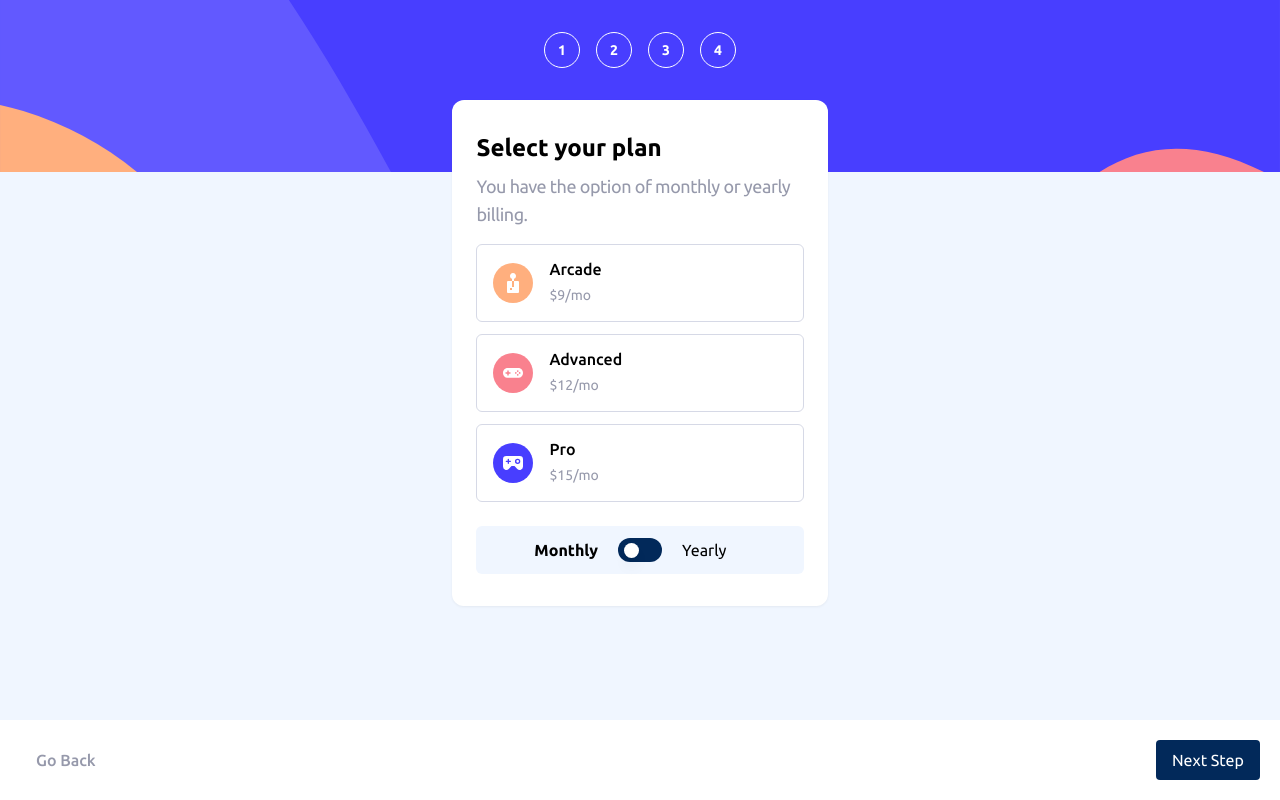
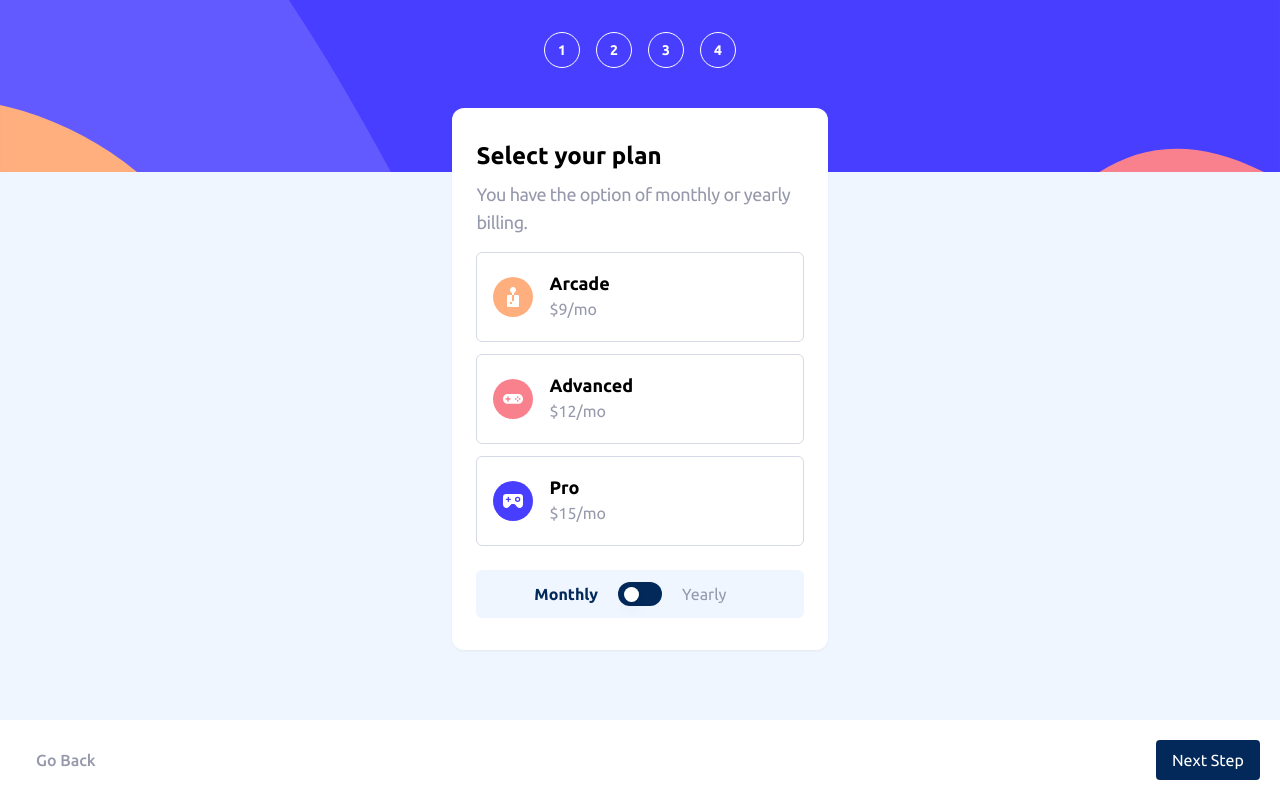
Before and after one commit to ndrvndr/multi-step-form-frontendmentor, a React (Vite) app: page /plan in a window 1280 px wide. Built offline with nearby package versions, Linux system fonts and the light colour scheme.

Commit message:
finished creating the plan page

```diff
--- a/src/components/Elements/ToggleButton/index.jsx
+++ b/src/components/Elements/ToggleButton/index.jsx
@@ -1,14 +1,22 @@
 import * as React from "react";
 import { Switch } from "@headlessui/react";
-// import PropTypes from "prop-types";
+import PropTypes from "prop-types";
 
-const ToggleButton = () => {
+const ToggleButton = (props) => {
+  const { handleToggle } = props;
   const [enabled, setEnabled] = React.useState(false);
+
+  React.useEffect(() => {
+    handleToggle(enabled);
+  }, [handleToggle, enabled]);
+
   return (
     <div className="mt-6 flex items-center justify-center rounded-md bg-neutral-magnolia py-3">
       <span
         className={`${
-          enabled ? "font-normal" : "font-semibold"
+          enabled
+            ? "font-normal text-neutral-cool-gray"
+            : "font-semibold text-primary-marine-blue"
         } w-16 text-right`}
       >
         Monthly
@@ -27,7 +35,9 @@ const ToggleButton = () => {
       </Switch>
       <span
         className={`${
-          enabled ? "font-semibold" : "font-normal"
+          enabled
+            ? "font-semibold text-primary-marine-blue"
+            : "font-normal text-neutral-cool-gray"
         } w-16 text-left`}
       >
         Yearly
@@ -36,6 +46,6 @@ const ToggleButton = () => {
   );
 };
 
-ToggleButton.propTypes = {};
+ToggleButton.propTypes = { handleToggle: PropTypes.func.isRequired };
 
 export default ToggleButton;
--- a/src/components/Elements/plan/Label.jsx
+++ b/src/components/Elements/plan/Label.jsx
@@ -1,11 +1,14 @@
 import PropTypes from "prop-types";
 
 const Label = (props) => {
-  const { label, price } = props;
+  const { label, price, enabled } = props;
   return (
-    <div className="ml-4 space-y-2">
-      <div className="font-medium">{label}</div>
-      <div className="text-sm text-neutral-cool-gray">{price}</div>
+    <div className="ml-4">
+      <div className="h-7 text-lg font-semibold">{label}</div>
+      <div className="h-7 text-base text-neutral-cool-gray">{price}</div>
+      <span className={`${enabled ? "inline" : "hidden"} h-7 text-sm`}>
+        2 months free
+      </span>
     </div>
   );
 };
@@ -13,6 +16,7 @@ const Label = (props) => {
 Label.propTypes = {
   label: PropTypes.string.isRequired,
   price: PropTypes.string.isRequired,
+  enabled: PropTypes.bool.isRequired,
 };
 
 export default Label;
--- a/src/components/Elements/plan/index.jsx
+++ b/src/components/Elements/plan/index.jsx
@@ -3,11 +3,15 @@ import Icon from "./icon";
 import Label from "./label";
 
 const PlanBox = (props) => {
-  const { src, alt, label, price } = props;
+  const { src, alt, label, price, enabled, handleClick, classname } = props;
+
   return (
-    <div className="flex rounded-md border border-solid border-neutral-light-gray p-4">
+    <div
+      onClick={handleClick}
+      className={`${classname} flex cursor-pointer rounded-md border border-solid p-4 hover:border-primary-marine-blue hover:bg-neutral-magnolia`}
+    >
       <Icon src={src} alt={alt} />
-      <Label label={label} price={price} />
+      <Label label={label} price={price} enabled={enabled} />
     </div>
   );
 };
@@ -17,6 +21,9 @@ PlanBox.propTypes = {
   alt: PropTypes.string.isRequired,
   label: PropTypes.string.isRequired,
   price: PropTypes.string.isRequired,
+  enabled: PropTypes.bool.isRequired,
+  handleClick: PropTypes.func,
+  classname: PropTypes.string.isRequired,
 };
 
 export default PlanBox;
--- a/src/components/Fragments/PlanBoxes.jsx
+++ b/src/components/Fragments/PlanBoxes.jsx
@@ -1,27 +1,70 @@
+import * as React from "react";
+import PropTypes from "prop-types";
 import PlanBox from "../Elements/plan";
-
 import IconArcade from "../../assets/images/icon-arcade.svg";
 import IconAdvanced from "../../assets/images/icon-advanced.svg";
 import IconPro from "../../assets/images/icon-pro.svg";
 
-const PlanBoxes = () => {
+const PlanBoxes = (props) => {
+  const { enabled } = props;
+  const [isClicked, setIsClicked] = React.useState({
+    arcade: false,
+    advanced: false,
+    pro: false,
+  });
+
+  const handleClick = (plan) => {
+    setIsClicked({
+      arcade: plan === "arcade",
+      advanced: plan === "advanced",
+      pro: plan === "pro",
+    });
+  };
   return (
     <div className="space-y-3">
       <PlanBox
         src={IconArcade}
         alt="Arcade Icon"
         label="Arcade"
-        price="$9/mo"
+        price={enabled ? "$90/yr" : "$9/mo"}
+        enabled={enabled}
+        handleClick={() => handleClick("arcade")}
+        classname={
+          isClicked.arcade
+            ? "bg-neutral-magnolia border-primary-marine-blue"
+            : "bg-white border border-neutral-light-gray"
+        }
       />
       <PlanBox
         src={IconAdvanced}
         alt="Advanced Icon"
         label="Advanced"
-        price="$12/mo"
+        price={enabled ? "$120/yr" : "$12/mo"}
+        enabled={enabled}
+        handleClick={() => handleClick("advanced")}
+        classname={
+          isClicked.advanced
+            ? "bg-neutral-magnolia border-primary-marine-blue"
+            : "bg-white border border-neutral-light-gray"
+        }
       />
-      <PlanBox src={IconPro} alt="Pro Icon" label="Pro" price="$15/mo" />
+      <PlanBox
+        src={IconPro}
+        alt="Pro Icon"
+        label="Pro"
+        price={enabled ? "$150/yr" : "$15/mo"}
+        enabled={enabled}
+        handleClick={() => handleClick("pro")}
+        classname={
+          isClicked.pro
+            ? "bg-neutral-magnolia border-primary-marine-blue"
+            : "bg-white border border-neutral-light-gray"
+        }
+      />
     </div>
   );
 };
 
+PlanBoxes.propTypes = { enabled: PropTypes.bool.isRequired };
+
 export default PlanBoxes;
--- a/src/components/Layout/AuthLayout.jsx
+++ b/src/components/Layout/AuthLayout.jsx
@@ -5,7 +5,7 @@ const AuthLayout = (props) => {
   const { children } = props;
   return (
     <div className="flex flex-col items-center">
-      <div className="fixed flex h-[172px] w-full justify-center space-x-4 bg-sidebar-mobile bg-cover bg-no-repeat">
+      <div className="flex h-[172px] w-full justify-center space-x-4 bg-sidebar-mobile bg-cover bg-no-repeat">
         <StepButton label="1" />
         <StepButton label="2" />
         <StepButton label="3" />
--- a/src/pages/personalInfo.jsx
+++ b/src/pages/personalInfo.jsx
@@ -6,7 +6,7 @@ const PersonalInfo = () => {
   return (
     <AuthLayout>
       <div className="flex flex-col items-center">
-        <div className="mt-[100px] h-fit w-[90%] rounded-xl bg-neutral-white px-6 py-8 drop-shadow-sm">
+        <div className="relative -top-16 h-fit w-[90%] rounded-xl bg-neutral-white px-6 py-8 drop-shadow-sm">
           <h1 className="mb-2 text-2xl font-bold">Personal info</h1>
           <p className="text-lg leading-7 tracking-tight text-neutral-cool-gray">
             Please provide your name, email address, and phone number.
--- a/src/pages/selectPlan.jsx
+++ b/src/pages/selectPlan.jsx
@@ -1,21 +1,27 @@
+import * as React from "react";
 import NavigationButton from "../components/Elements/NavigationButton";
 import ToggleButton from "../components/Elements/ToggleButton";
 import PlanBoxes from "../components/Fragments/PlanBoxes";
 import AuthLayout from "../components/Layout/AuthLayout";
 
 const SelectPlan = () => {
+  const [enabled, setEnabled] = React.useState(false);
+
+  const handleToggle = (isEnable) => {
+    setEnabled(isEnable);
+  };
   return (
     <AuthLayout>
-      <div className="my-[100px] flex w-fit flex-col items-center">
+      <div className="relative -top-16 mb-10 flex w-fit flex-col items-center">
         <div className="h-fit w-[90%] rounded-xl bg-neutral-white px-6 py-8 drop-shadow-sm">
           <h1 className="mb-2 text-2xl font-bold">Select your plan</h1>
           <p className="mb-4 text-lg leading-7 tracking-tight text-neutral-cool-gray">
             You have the option of monthly or yearly billing.
           </p>
           <div>
-            <PlanBoxes />
+            <PlanBoxes enabled={enabled} />
           </div>
-          <ToggleButton />
+          <ToggleButton handleToggle={handleToggle} />
         </div>
 
         <div className="fixed bottom-0 flex h-20 w-full items-center justify-between bg-white px-5">
```
